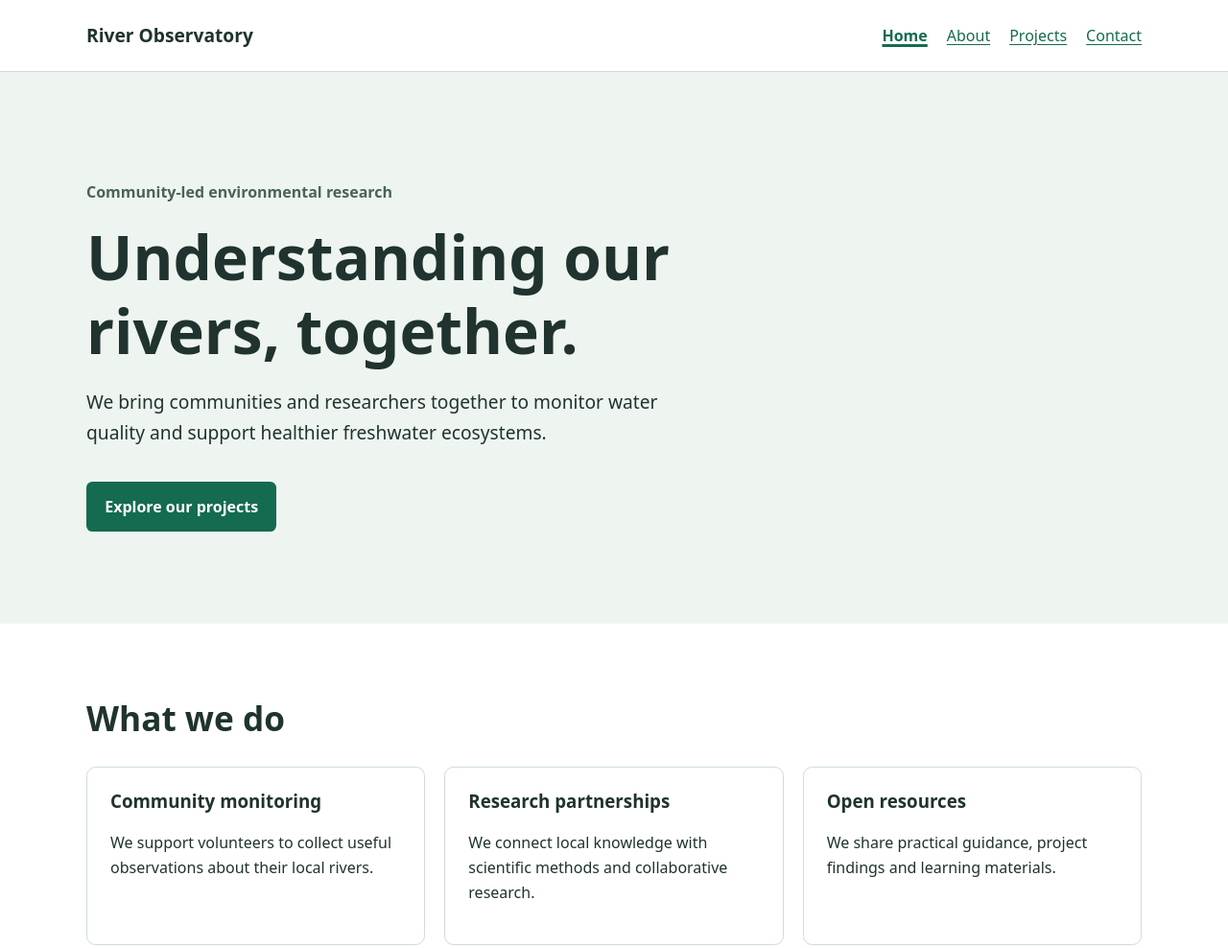
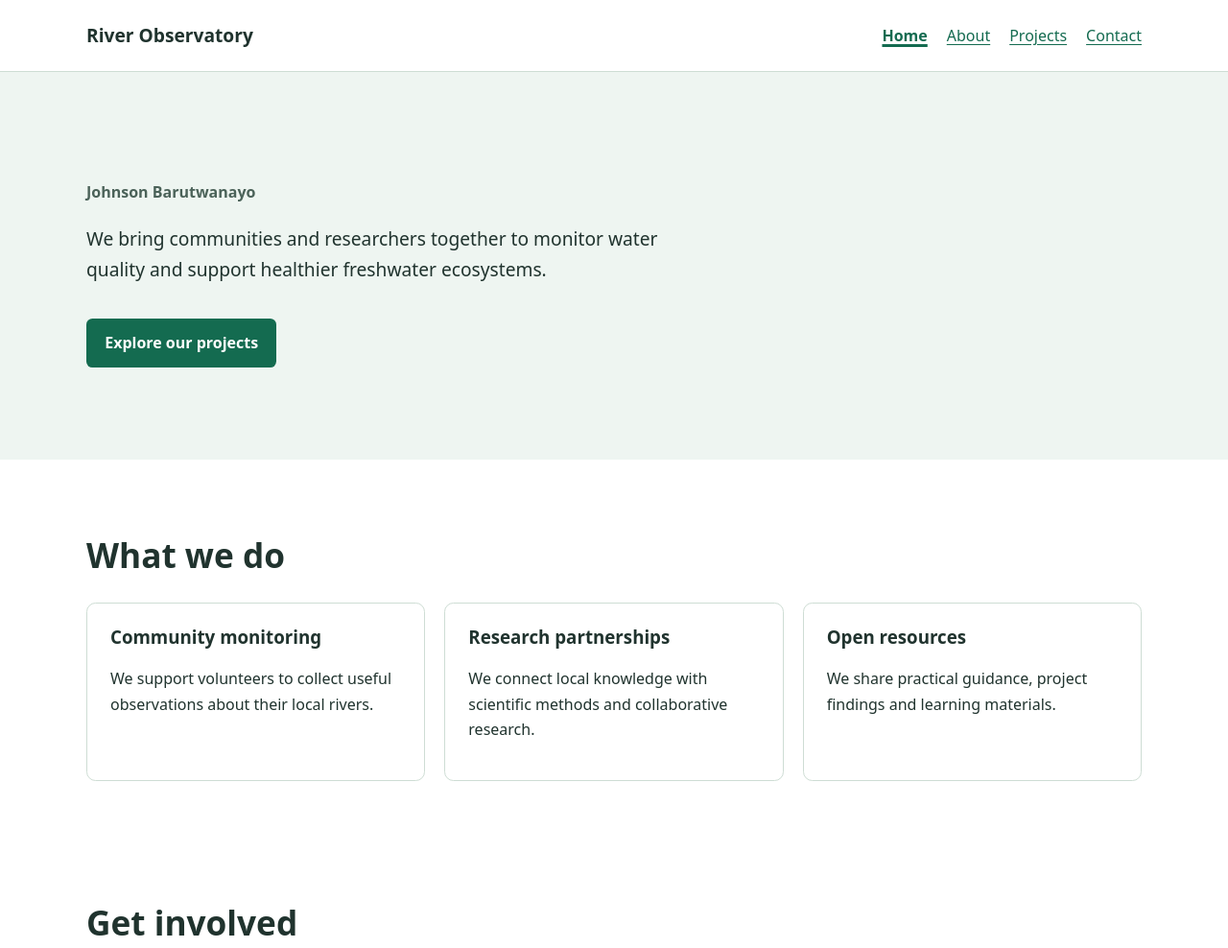
Before and after one commit to JohnsonBarutwanayo/JohnsonBarutwanayo.github.io, a plain HTML site: page index.html in a window 1280 px wide. Shown: the top 988 px of the page at 96% size. Drawn offline with Linux system fonts and the light colour scheme.

Commit message:
Modify hero section text in index.html
Updated the eyebrow text and removed the main heading.

```diff
--- a/index.html
+++ b/index.html
@@ -33,9 +33,7 @@
   <main id="main">
     <section class="hero">
       <div class="container">
-        <p class="eyebrow">Community-led environmental research</p>
-
-        <h1>Understanding our rivers, together.</h1>
+        <p class="eyebrow">Johnson Barutwanayo</h1>
 
         <p class="intro">
           We bring communities and researchers together to monitor
```
